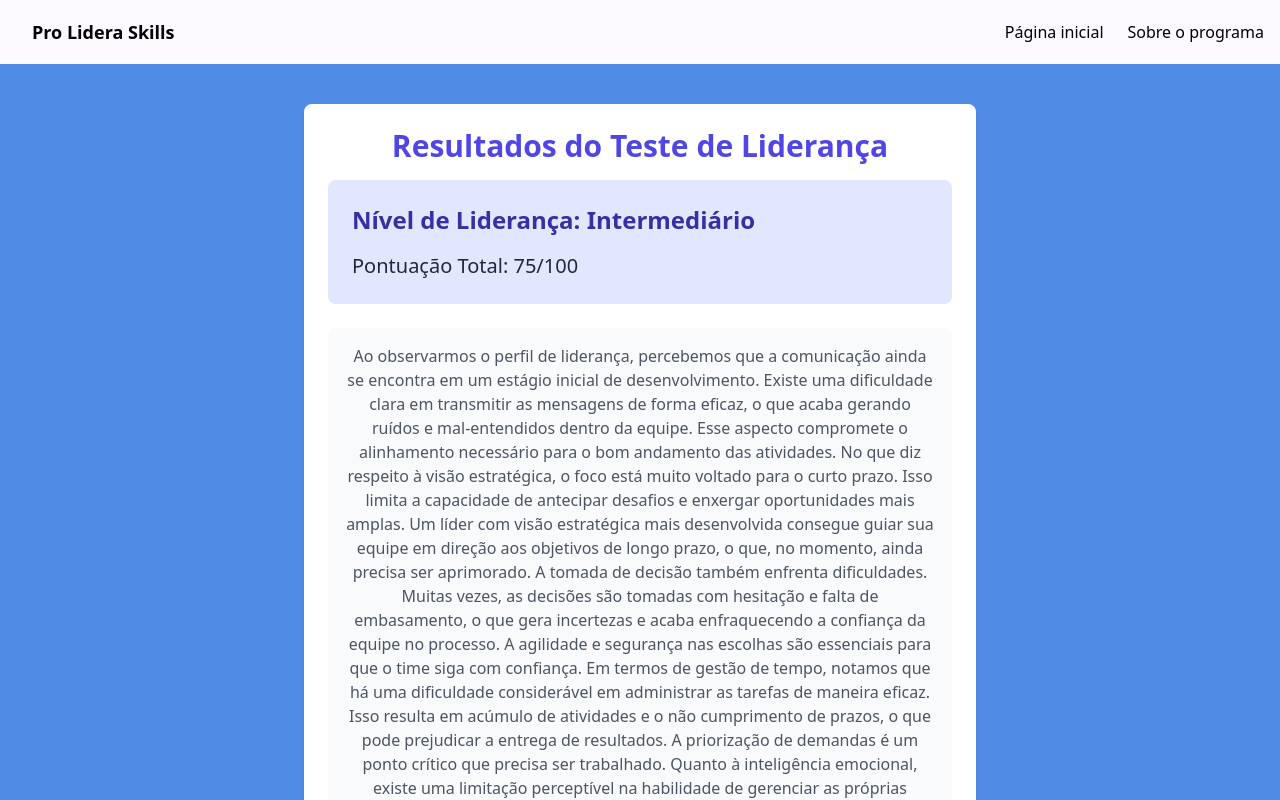
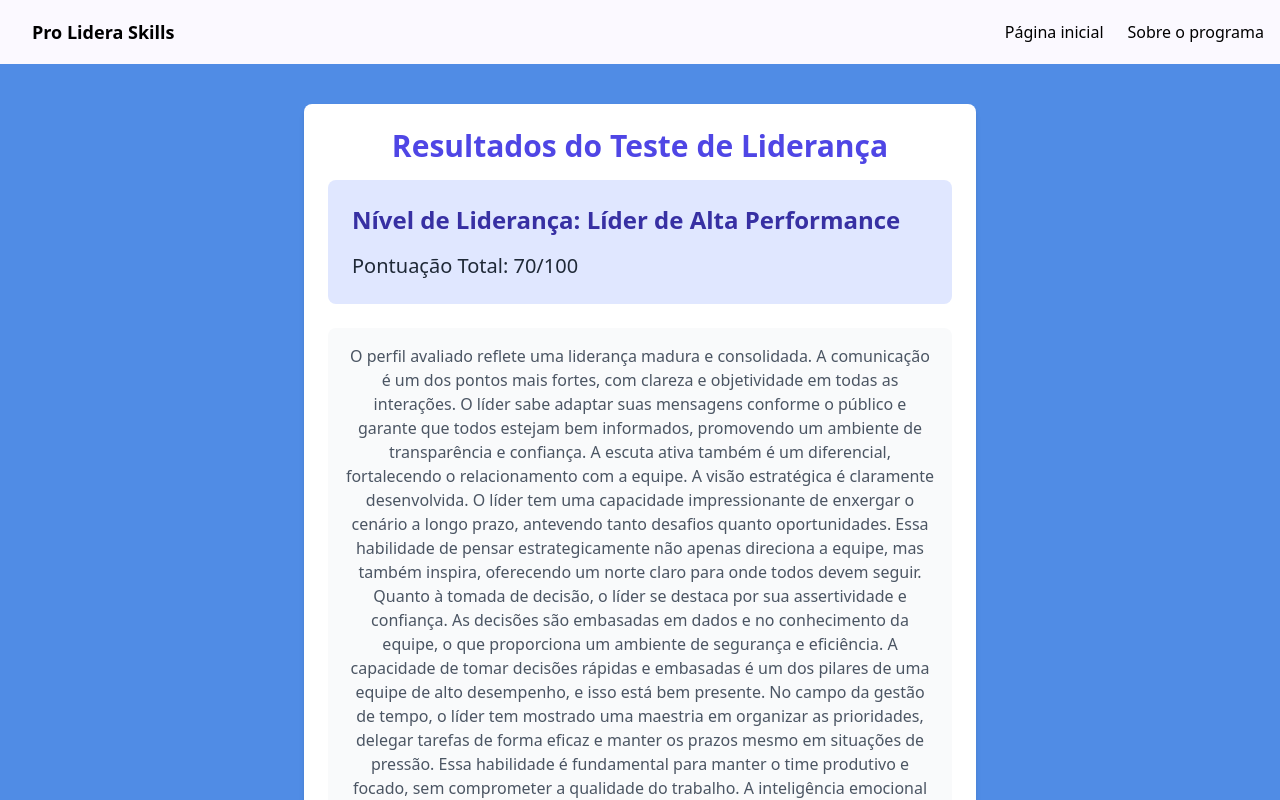
Before and after one commit to softexrecifepe/PI-PRO-LIDERA-TURMA-09-EQUIPE-02, a Next.js app: page /pages/results in a window 1280 px wide. Shown: the top 800 px of the page. Built offline with nearby package versions, Linux system fonts and the light colour scheme.

Commit message:
create and implement pdfbutton component

```diff
--- /dev/null
+++ b/src/app/components/PDFbutton.tsx
@@ -0,0 +1,80 @@
+import React from "react";
+import { jsPDF } from "jspdf";  // importa a biblioteca jsPDF para gerar o PDF
+import "jspdf-autotable";  // importa o plugin jsPDF AutoTable para criar tabelas no PDF
+import { Button } from "@/app/components/button";  // importa o componente Button
+
+// define o tipo das propriedades esperadas pelo componente PDFButton
+type PDFButtonProps = {
+  name: string;  // nome do usuário
+  surname: string;  // sobrenome do usuário
+  leadershipLevel: string;  // nível de liderança do usuário
+  score: number;  // pontuação do usuário
+};
+
+// função que define o componente PDFButton
+export const PDFButton: React.FC<PDFButtonProps> = ({ name, surname, leadershipLevel, score }) => {
+  // função para gerar o PDF quando o botão é clicado
+  const handlePrint = () => {
+    // criação de uma nova instância do jsPDF para gerar o documento
+    const doc = new jsPDF("portrait", "mm", "a4");
+
+    // definindo as margens do documento
+    const margin = { top: 10, left: 10, bottom: 10, right: 10 };
+
+    // definindo o tamanho e cor da fonte para o título
+    doc.setFontSize(22);
+    doc.setTextColor(41, 128, 185);
+    doc.text("Resultados do Teste Pro Lidera Skills", 105, margin.top + 10, { align: "center" });
+
+    // definindo o tamanho e cor da fonte para as informações do usuário
+    doc.setFontSize(16);
+    doc.setTextColor(0, 0, 0);
+    doc.text(`Nome: ${name} ${surname}`, margin.left + 10, margin.top + 30);
+    doc.text(`Nível de Liderança: ${leadershipLevel}`, margin.left + 10, margin.top + 40);
+    doc.text(`Pontuação: ${score}`, margin.left + 10, margin.top + 50);
+
+    // desenhando uma linha horizontal para separar as seções
+    doc.line(margin.left, margin.top + 55, 200, margin.top + 55);
+
+    // definindo o texto de feedback com a recomendação
+    let feedbackText = "";
+    if (score >= 18 && score <= 35) {
+      feedbackText = "Liderança frágil e pouco trabalhada. Continue buscando desenvolvimento!";
+    } else if (score >= 36 && score <= 53) {
+      feedbackText = "Liderança em desenvolvimento. Invista em mais conteúdos de liderança!";
+    } else if (score >= 54 && score <= 72) {
+      feedbackText = "Líder de alta performance! Continue aprimorando suas habilidades!";
+    }
+
+    doc.setFontSize(12);
+    doc.text(feedbackText, margin.left + 10, margin.top + 65, { maxWidth: 200 - margin.left - margin.right });
+
+    // adicionando uma tabela com o nível de liderança e a pontuação
+    doc.autoTable({
+      startY: margin.top + 85,  // define a posição inicial para a tabela
+      head: [["Campo", "Valor"]],  // cabeçalho da tabela
+      body: [
+        ["Nível de Liderança", leadershipLevel],  // dados da tabela
+        ["Pontuação", score.toString()],
+      ],
+      theme: "striped",  // define o estilo de tabela listrado
+      margin: { top: 10, left: 10, right: 10 },  // define as margens da tabela
+    });
+
+    // converte o documento gerado para um blob (objeto binário grande)
+    const pdfBlob = doc.output("blob");
+
+    // cria uma url para o blob do pdf e abre o arquivo em uma nova aba do navegador
+    const url = URL.createObjectURL(pdfBlob);
+    window.open(url, "_blank");
+  };
+
+  // retorna o componente Button que ao ser clicado executa a função handlePrint
+  return (
+    <Button
+      buttonText="Imprimir Resultado"  // texto do botão
+      onClick={handlePrint}  // ação a ser executada quando o botão for clicado
+      disabled={false}  // define o botão como habilitado
+    />
+  );
+};
--- a/src/app/pages/results/page.tsx
+++ b/src/app/pages/results/page.tsx
@@ -1,97 +1,58 @@
 "use client";
 
-
-import React, { useState, useEffect } from 'react';
-import { Button } from "@/app/components/button";
+import React, { useState } from "react";
 import ResultCard from "@/app/components/ResultCard";
 import FeedbackMessage from "@/app/components/feedbackMessage";
-import { jsPDF } from "jspdf";
-import "jspdf-autotable";
+import { PDFButton } from "@/app/components/PDFbutton";
+import { Button } from "@/app/components/button";
 
-export default function Results() {
-    const [name, setName] = useState<string>('');
-    const [surname, setSurname] = useState<string>('');
-    const [leadershipLevel] = useState<string>('Intermediário');
-    const [score] = useState<number>(75);
+export default function ResultsPage() {
+  const [name, setName] = useState<string>("");
+  const [surname, setSurname] = useState<string>("");
+  const score = 70; // Pontuação do usuário, exemplo
 
-    useEffect(() => {
-        // Tenta recuperar e fazer parse dos dados do localStorage
-        try {
-            const storedData = localStorage.getItem('userData');
-
-            if (storedData) {
-                const parsedData = JSON.parse(storedData);
-                setName(parsedData.name);
-                setSurname(parsedData.surname);
-            } else {
-                console.log('Dados do usuário não encontrados no localStorage');
+  // função para determinar o índice do feedback com base na pontuação
+  const getFeedbackIndex = (score: number): number => {
+    if (score >= 18 && score <= 35) {
+      return 0; // Liderança Frágil e Pouco Trabalhada
+    } else if (score >= 36 && score <= 53) {
+      return 1; // Liderança em Desenvolvimento
+    } else if (score >= 54 && score <= 72) {
+      return 2; // Liderança Desenvolvida
     }
-        } catch (error) {
-            console.error('Erro ao recuperar dados do localStorage:', error);
-        }
-    }, []);
-
-    // Função para gerar o PDF
-    const handlePrint = () => {
-        const doc = new jsPDF('portrait', 'mm', 'a4');
-
-        const margin = { top: 10, left: 10, bottom: 10, right: 10 };
-
-        doc.setFontSize(22);
-        doc.setTextColor(41, 128, 185);
-        doc.text('Resultados do Teste de Liderança', 105, margin.top + 10, { align: 'center' });
-
-        doc.setFontSize(16);
-        doc.setTextColor(0, 0, 0);
-        doc.text(`Nome: ${name} ${surname}`, margin.left + 10, margin.top + 30);
-        doc.text(`Nível de Liderança: ${leadershipLevel}`, margin.left + 10, margin.top + 40);
-        doc.text(`Pontuação: ${score}`, margin.left + 10, margin.top + 50);
-
-        doc.line(margin.left, margin.top + 55, 200, margin.top + 55);
-
-        doc.setFontSize(12);
-        doc.text("Continue desenvolvendo suas habilidades! Recomendamos que você explore conteúdos de liderança para aprimorar ainda mais suas competências.", margin.left + 10, margin.top + 65, { maxWidth: 190 });
-
-        doc.autoTable({
-            startY: margin.top + 85,
-            head: [['Campo', 'Valor']],
-            body: [
-                // ['Nome', `${name} ${surname}`],
-                ['Nível de Liderança', leadershipLevel],
-                ['Pontuação', score.toString()],
-            ],
-            theme: 'striped',
-            margin: { top: 10, left: 10, right: 10 },
-        });
-
-        doc.save('resultado-teste-lideranca.pdf');
+    return 1; // padrão, caso a pontuação esteja fora das faixas
   };
 
+  // Função para determinar o nível de liderança com base na pontuação
+  const getLeadershipLevel = (score: number): string => {
+    if (score >= 18 && score <= 35) {
+      return "Liderança Frágil e Pouco Trabalhada";
+    } else if (score >= 36 && score <= 53) {
+      return "Liderança em Desenvolvimento";
+    } else if (score >= 54 && score <= 72) {
+      return "Líder de Alta Performance";
+    }
+    return "Liderança Não Definida"; // caso a pontuação seja fora do intervalo
+  };
 
+  const leadershipLevel = getLeadershipLevel(score); // Determina o nível de liderança com base na pontuação
 
   return (
     <main id="results-content" className="max-w-2xl mx-auto mt-10 p-6 bg-white shadow-md rounded-lg">
       <h1 className="text-3xl font-bold text-center text-indigo-600 mb-4">Resultados do Teste de Liderança</h1>
 
+      {/* Passa o nível de liderança e a pontuação para o ResultCard */}
       <ResultCard leadershipLevel={leadershipLevel} score={score} />
 
-            <FeedbackMessage index={0} />
-
-            {/* Mostrar o nome e sobrenome na tela, se disponíveis */}
-            {name && surname ? (
-                <p className="text-center mt-4">
-                    {`Olá, ${name} ${surname}`}
-                </p>
-            ) : (
-                <p className="text-center mt-4">Carregando dados...</p>
-            )}
+      {/* Passa o índice dinâmico para o FeedbackMessage */}
+      <FeedbackMessage index={getFeedbackIndex(score)} />
 
       <div className="text-center mt-8">
         <Button buttonText="Retornar ao Início" href="/" />
       </div>
 
       <div className="text-center mt-4">
-                <Button buttonText="Imprimir Resultado" onClick={handlePrint} />
+        <PDFButton name={name} surname={surname} leadershipLevel={leadershipLevel} score={score} />
       </div>
     </main>
   );
```
Lines whose indentation alone changed are shown as unchanged.
